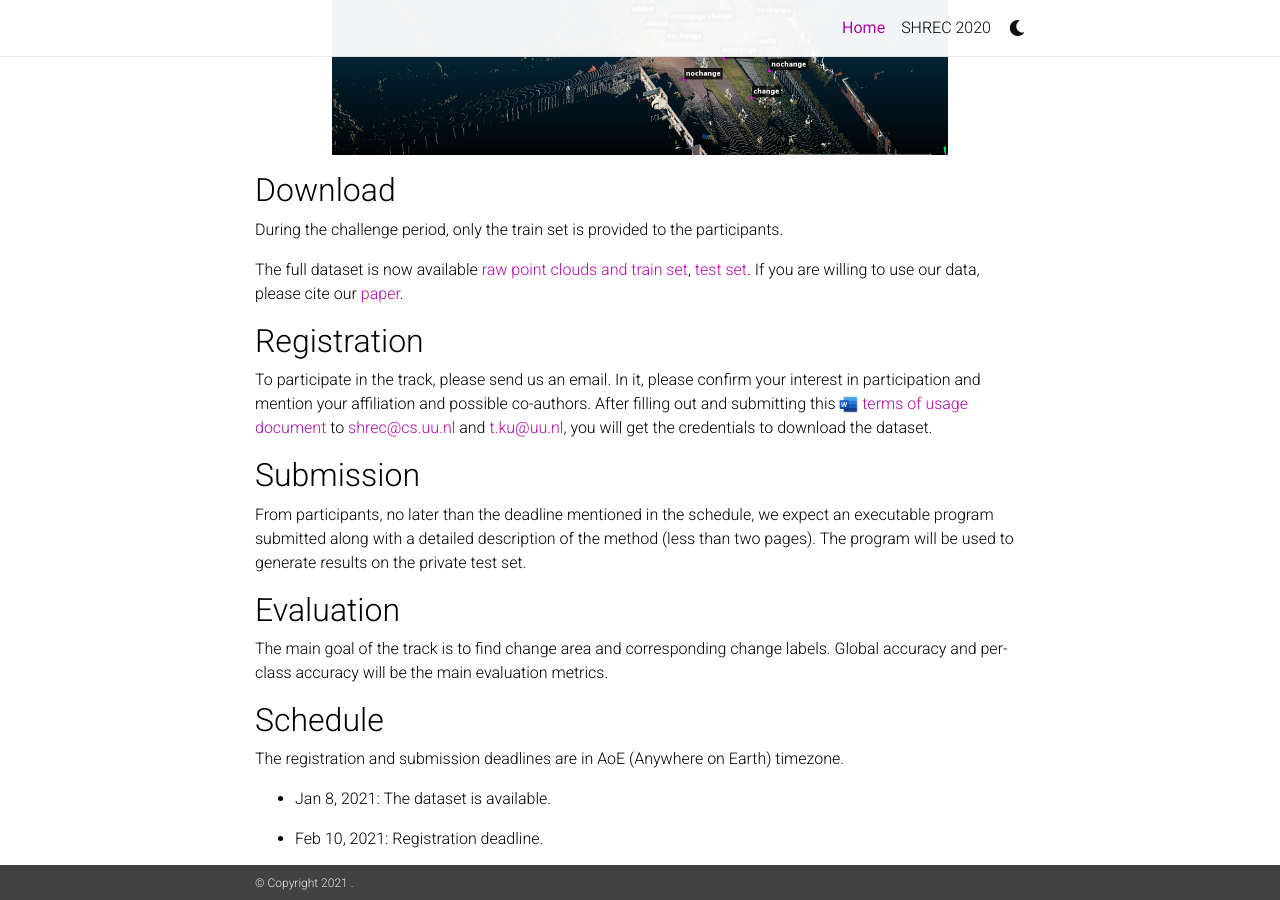
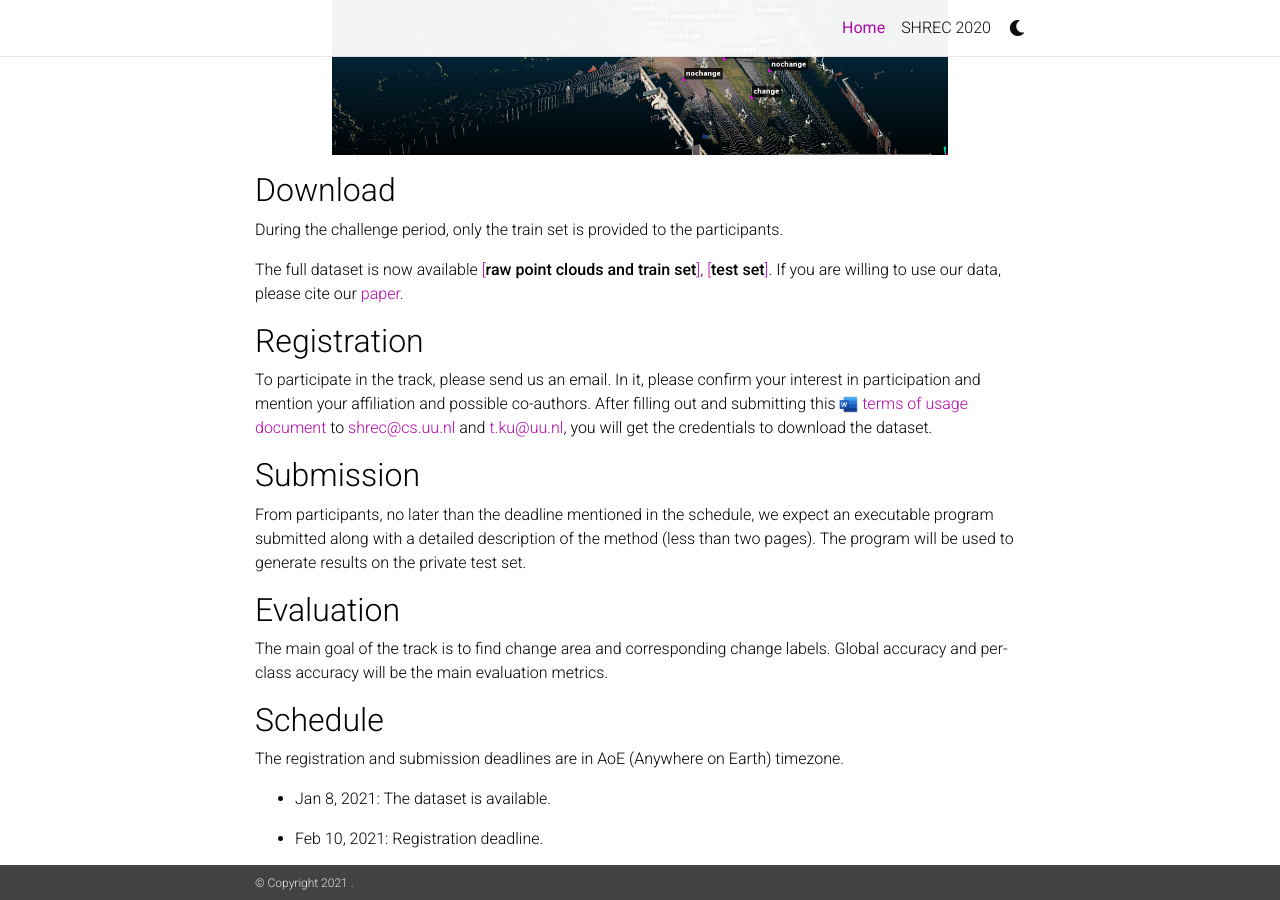
Before and after one commit to kutao207/kutao207.github.io, a Jekyll site: the page built from _pages/home.md, in a window 1280 px wide and 900 px high, scrolled down 2568 px. Built offline with Jekyll 4.4.1, drawn with Linux system fonts in a browser that asks for light colours; nearby versions of some CDN libraries; emoji names are drawn with the system emoji font; a style sheet for code colours, icons or effects is not loaded.

```diff
--- a/_pages/home.md
+++ b/_pages/home.md
@@ -113,7 +113,7 @@ A total of 78 scenes with varying numbers of points of interest are included in
 
 During the challenge period, only the train set is provided to the participants.
 
-The full dataset is now available [raw point clouds and train set](https://drive.google.com/drive/folders/1SVc4fXt5sZBZgqu1ko7xmB9y383H6c9A?usp=sharing), [test set](https://drive.google.com/drive/folders/1qZvDq-n6qrrRSwa7OKinUiq3JzsHG50z?usp=sharing). If you are willing to use our data, please cite our [paper](https://www.sciencedirect.com/science/article/abs/pii/S0097849321001369).
+The full dataset is now available [[**raw point clouds and train set**]](https://drive.google.com/drive/folders/1SVc4fXt5sZBZgqu1ko7xmB9y383H6c9A?usp=sharing), [[**test set**]](https://drive.google.com/drive/folders/1qZvDq-n6qrrRSwa7OKinUiq3JzsHG50z?usp=sharing). If you are willing to use our data, please cite our [paper](https://www.sciencedirect.com/science/article/abs/pii/S0097849321001369).
 
 ## Registration
 
```
